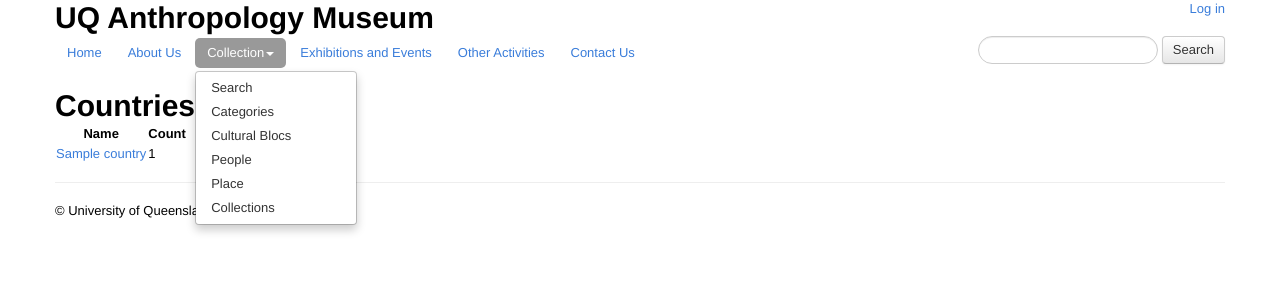
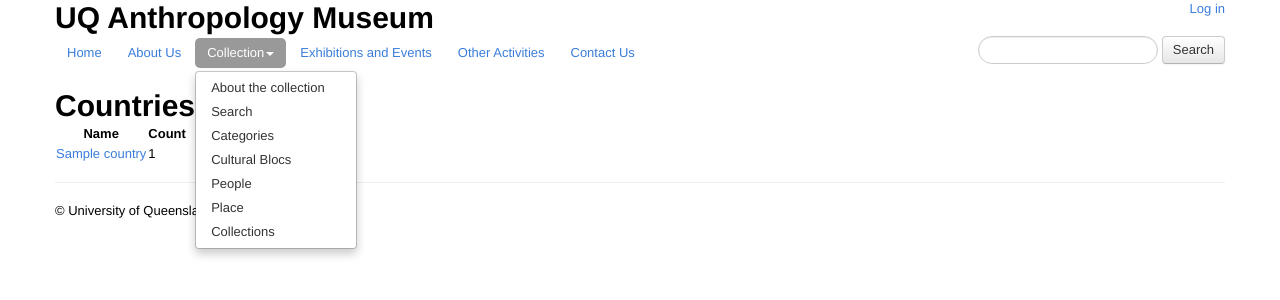
Before and after one commit to uq-eresearch/uqam, a Django app: template templates/cat/country_list.html in a window 1280 px wide, after a click on "Collection". Shown: the top 300 px of the page. Run offline with Django 3.2, Linux system fonts and the light colour scheme; the template is opened without the code that fills it: most values are stand-ins (such as "Sample title", 1, 10 or a date in 2020); some libraries are stand-ins or nearby versions.

Commit message:
Add about collection

```diff
--- a/templates/base_generic.html
+++ b/templates/base_generic.html
@@ -35,6 +35,7 @@
             data-toggle="dropdown"
             href="#">Collection<b class="caret"></b></a>
           <ul class="dropdown-menu">
+            <li><a href="/about-collection/">About the collection</a></li>
             <li><a href="{% url search %}">Search</a></li>
             <li><a href="{% url categories_list %}">Categories</a></li>
             <li><a href="{% url bloc_list %}">Cultural Blocs</a></li>
```
